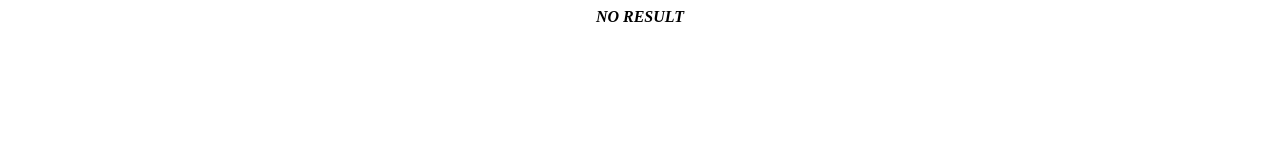
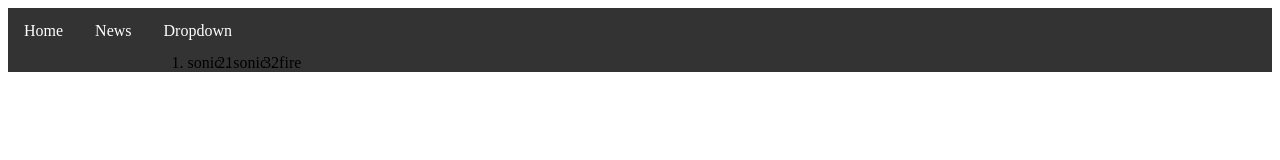
Before and after one commit to DARKCRIME1/Fire, a website: page page/404.html in a window 1280 px wide. Drawn offline with Linux system fonts and the light colour scheme.

Commit message:
Update 404.html

```diff
--- a/page/404.html
+++ b/page/404.html
@@ -1,14 +1,30 @@
 <html>
     <head>
-        <title>ERROR</title>
-    </head>
-    <body>
-        <center>
-            <b>
-                <i>
-                    NO RESULT
-                </i>
-            </b>
-        </center>
+     <title>FIRE MOVIE</title>
+     <style> ul { list-style-type: none; margin: 0; padding: 0; overflow: hidden; background-color: #333; } li { float: left; } li a, .dropbtn { display: inline-block; color: white; text-align: center; padding: 14px 16px; text-decoration: none; } li a:hover, .dropdown:hover .dropbtn { background-color: red; } li.dropdown { display: inline-block; } .dropdown-content { display: none; position: absolute; background-color: #f9f9f9; min-width: 160px; box-shadow: 0px 8px 16px 0px rgba(0,0,0,0.2); z-index: 1; } .dropdown-content a { color: black; padding: 12px 16px; text-decoration: none; display: block; text-align: left; } .dropdown-content a:hover {background-color: #f1f1f1;} .dropdown:hover .dropdown-content { display: block; } </style>
+</head>
+<body>
+<ul>
+  <li><a href="#home">Home</a></li>
+  <li><a href="#news">News</a></li>
+  <li class="dropdown">
+    <a href="javascript:void(0)" class="dropbtn">Dropdown</a>
+    <div class="dropdown-content">
+      <a href="#">Link 1</a>
+      <a href="#">Link 2</a>
+      <a href="#">Link 3</a>
+    </div>
+    <div id="list">
+        <ol>
+            <li>sonic 1</li>
+            <li>sonic 2</li>
+            <li>fire</li>
+        </ol>
+
+    </div>
+
+  </li>
+</ul>
+
     </body>
 </html>
```
